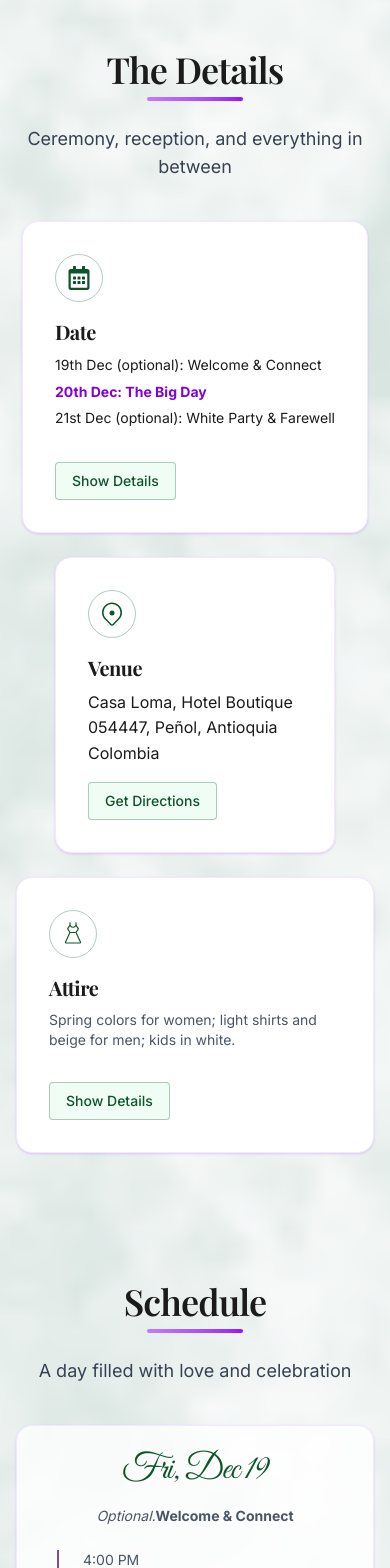
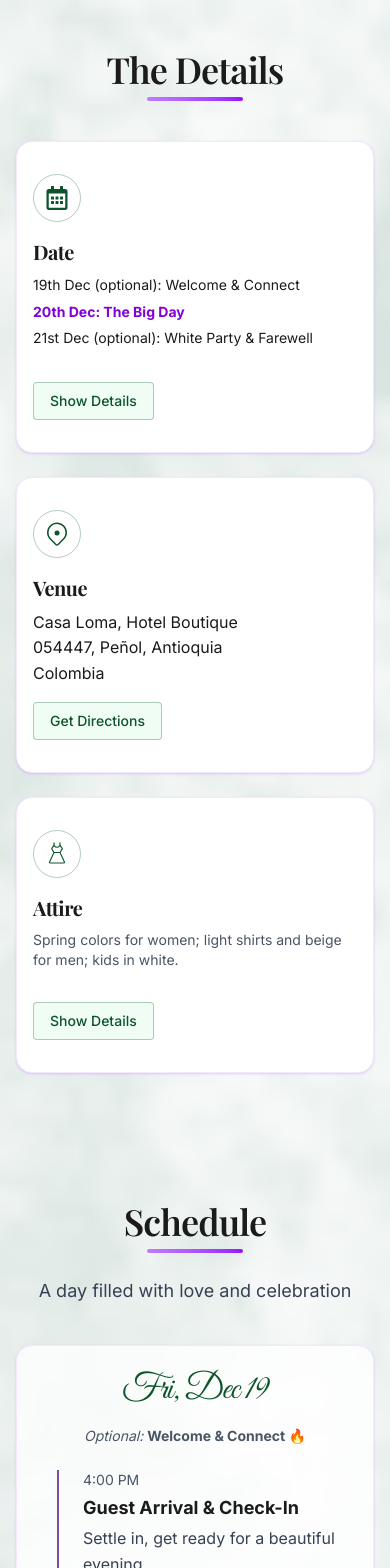
Before and after one commit to chriscloud27/maria-chris, a Next.js app: page /en in a window 390 px wide. Shown: the part 2880-4448 px from the top of the page. Built offline with nearby package versions, Linux system fonts and the light colour scheme; a web font is replaced by a local one.

Commit message:
feat(text): changed texts

```diff
--- a/src/components/Details.tsx
+++ b/src/components/Details.tsx
@@ -10,11 +10,11 @@ export function Details() {
       <div className="text-center mb-10">
         <h2 className="text-4xl font-serif font-semibold mb-2">{t("title")}</h2>
         <div className="w-24 h-1 bg-gradient-to-r from-purple-400 to-purple-600 mx-auto rounded-full mb-6"></div>
-        <p className="text-lg text-gray-700">{t("subtitle")}</p>
+        {/* <p className="text-lg text-gray-700">{t("subtitle")}</p> */}
       </div>
   <div className="container mx-auto px-4 flex flex-col md:flex-row gap-6 justify-center items-stretch">
         {/* Date Card */}
-  <div className="flex-1 bg-white rounded-2xl shadow shadow-purple-500/20 hover:shadow-purple-500/40 transition-all duration-300 border border-purple-100 p-8 flex flex-col justify-between items-start min-w-[280px] max-w-sm mx-auto">
+  <div className="flex-1 bg-white rounded-2xl shadow shadow-purple-500/20 hover:shadow-purple-500/40 transition-all duration-300 border border-purple-100 p-8 flex flex-col justify-between items-start w-full max-w-sm mx-auto px-4 sm:px-0">
           <div className="mb-4 flex items-center justify-center w-12 h-12 rounded-full border border-green-900/30">
             <FaRegCalendarAlt className="text-green-900 text-2xl" />
           </div>
@@ -35,7 +35,7 @@ export function Details() {
           </div>
         </div>
         {/* Venue Card */}
-  <div className="flex-1 bg-white rounded-2xl shadow shadow-purple-500/20 hover:shadow-purple-500/40 transition-all duration-300 border border-purple-100 p-8 flex flex-col justify-between items-start min-w-[280px] max-w-sm mx-auto">
+  <div className="flex-1 bg-white rounded-2xl shadow shadow-purple-500/20 hover:shadow-purple-500/40 transition-all duration-300 border border-purple-100 p-8 flex flex-col justify-between items-start w-full max-w-sm mx-auto px-4 sm:px-0">
           <div className="mb-4 flex items-center justify-center w-12 h-12 rounded-full border border-green-900/30">
             <GoLocation className="text-green-900 text-2xl" />
           </div>
@@ -51,7 +51,7 @@ export function Details() {
           </div>
         </div>
         {/* Attire Card */}
-  <div className="flex-1 bg-white rounded-2xl shadow shadow-purple-500/20 hover:shadow-purple-500/40 transition-all duration-300 border border-purple-100 p-8 flex flex-col justify-between items-start min-w-[280px] max-w-sm mx-auto">
+  <div className="flex-1 bg-white rounded-2xl shadow shadow-purple-500/20 hover:shadow-purple-500/40 transition-all duration-300 border border-purple-100 p-8 flex flex-col justify-between items-start w-full max-w-sm mx-auto px-4 sm:px-0">
           <div className="mb-4 flex items-center justify-center w-12 h-12 rounded-full border border-green-900/30">
             <PiDressLight className="text-green-900 text-2xl" />
           </div>
--- a/src/components/LocationExcursions.tsx
+++ b/src/components/LocationExcursions.tsx
@@ -119,6 +119,11 @@ export const LocationExcursions = () => {
                   className="hover:scale-105 transition-transform duration-500"
                 ></iframe>
               </div>
+
+              {/* Warning / accessibility note about the road */}
+              <div className="p-4 bg-white/70 border-t border-purple-100 text-sm text-gray-700">
+                <strong>{tLocation('roadWarningPrefix')}</strong> {tLocation('roadWarning')}
+              </div>
               {/* Purple overlay border on hover */}
               <div className="absolute inset-0 border-4 border-transparent hover:border-purple-400/50 transition-colors duration-300 pointer-events-none rounded-b-2xl"></div>
             </div>
--- a/src/messages/de.json
+++ b/src/messages/de.json
@@ -29,7 +29,9 @@
       "name": "Casa Loma, Hotel Boutique",
       "address": "054447, Peñol, Antioquia, Kolumbien"
     },
-    "intro": "Im Herzen von Antioquia gelegen, nur zwei Stunden von Medellín entfernt, ist Guatapé Kolumbiens farbenfrohstes Dorf – eine lebendige Leinwand aus lebhaften Häusern, charmanten Zócalos und atemberaubenden Seeblicken. Am Ufer des Peñol-Guatapé-Stausees und nur 10 km von der imposanten Piedra del Peñol entfernt gelegen, bietet diese malerische Stadt endlose Abenteuer, vom Kajakfahren und Wakesurfen bis hin zum Erklimmen der berühmten 700 Stufen für Panorama-Bergblicke. Nach einem Tag voller Erkundungen entspannen Sie sich mit authentischen antioquianischen Aromen und tropischen Cocktails, während die Sonne über dem Wasser untergeht."
+    "intro": "Im Herzen von Antioquia gelegen, nur zwei Stunden von Medellín entfernt, ist Guatapé Kolumbiens farbenfrohstes Dorf – eine lebendige Leinwand aus lebhaften Häusern, charmanten Zócalos und atemberaubenden Seeblicken. Am Ufer des Peñol-Guatapé-Stausees und nur 10 km von der imposanten Piedra del Peñol entfernt gelegen, bietet diese malerische Stadt endlose Abenteuer, vom Kajakfahren und Wakesurfen bis hin zum Erklimmen der berühmten 700 Stufen für Panorama-Bergblicke. Nach einem Tag voller Erkundungen entspannen Sie sich mit authentischen antioquianischen Aromen und tropischen Cocktails, während die Sonne über dem Wasser untergeht.",
+    "roadWarningPrefix": "Bitte beachten:",
+    "roadWarning": "Die Straße ist möglicherweise nicht für jedes Auto geeignet. Fahrzeuge sollten eine höhere Bodenfreiheit haben oder ein 4x4 sein, um passieren zu können."
   },
   "hotels": {
     "title": "Hotel Optionen",
@@ -267,7 +269,7 @@
       ,
       {
         "question": "Was sollte ich einpacken?",
-        "answer": "Bequeme Schuhe (keine High Heels — es gibt Gras und viel zu laufen) und Badebekleidung."
+        "answer": "Badebekleidung, bequeme Schuhe (keine High Heels — es gibt Gras und viel zu laufen), warme Kleidung für die Nacht, da es kühl werden kann, Kleidung für Yoga/Sport und gute Energie."
       },
       {
         "question": "Was mitbringen?",
@@ -337,7 +339,7 @@
     "days": [
       {
         "dateLabel": "Fr, 19. Dez",
-        "subtitle": "<i>Optional. Wenn ihr möchtet - </i><b>Begrüßung & Verbindung",
+        "subtitle": "<i>Optional: </i><b>Begrüßung & Verbindung 🔥</b>",
         "events": [
           {
             "time": "16:00 Uhr",
@@ -358,7 +360,7 @@
       },
       {
         "dateLabel": "Sa, 20. Dez",
-  "subtitle": "<b>Der Große Tag</b>",
+  "subtitle": "<b>Der Große Tag 🪨🌬️</b>",
         "events": [
           {
             "time": "14:00 Uhr",
@@ -379,7 +381,7 @@
       },
       {
         "dateLabel": "So, 21. Dez",
-  "subtitle": "<i>Optional. Wenn ihr möchtet - </i><b>Weiße Party & Abschied</b>",
+  "subtitle": "<i>Optional: </i><b>Weiße Party & Abschied 💧</b>",
         "events": [
           {
             "time": "11:00 Uhr",
--- a/src/messages/en.json
+++ b/src/messages/en.json
@@ -29,7 +29,9 @@
       "name": "Casa Loma, Hotel Boutique",
       "address": "054447, Peñol, Antioquia, Colombia"
     },
-    "intro": "Nestled in the heart of Antioquia, just two hours from Medellín, Guatapé is Colombia's most colorful village — a living canvas of vibrant houses, charming zócalos, and breathtaking lake views. Set on the shores of the Peñol-Guatapé Reservoir and only 10 km from the towering Piedra del Peñol, this picturesque town offers endless adventures, from kayaking and wake surfing to climbing the famous 700 steps for panoramic mountain vistas. After a day of exploring, unwind with authentic Antioquian flavors and tropical cocktails as the sun sets over the water."
+    "intro": "Nestled in the heart of Antioquia, just two hours from Medellín, Guatapé is Colombia's most colorful village — a living canvas of vibrant houses, charming zócalos, and breathtaking lake views. Set on the shores of the Peñol-Guatapé Reservoir and only 10 km from the towering Piedra del Peñol, this picturesque town offers endless adventures, from kayaking and wake surfing to climbing the famous 700 steps for panoramic mountain vistas. After a day of exploring, unwind with authentic Antioquian flavors and tropical cocktails as the sun sets over the water.",
+    "roadWarningPrefix": "Please note:",
+    "roadWarning": "The road may not be suitable for every car. Vehicles should have higher clearance or be 4x4 to pass."
   },
   "travelTips": {
     "bestTime": {
@@ -267,7 +269,7 @@
       ,
       {
         "question": "What should I pack?",
-        "answer": "Swimmers, comfortable shoes (no heels — there will be grass and a lot of walking), warm clothes, clothes for yoga/sports, and good energy."
+        "answer": "Swimmers, comfortable shoes (no heels — there will be grass and a lot of walking), warm clothes for the night as it will be chill, clothes for yoga/sports, and good energy."
       },
       {
         "question": "What to bring?",
@@ -337,7 +339,7 @@
     "days": [
       {
         "dateLabel": "Fri, Dec 19",
-    "subtitle": "<i>Optional.</i><b>Welcome & Connect</b>",
+    "subtitle": "<i>Optional: </i><b>Welcome & Connect 🔥</b>",
         "events": [
           {
             "time": "4:00 PM",
@@ -358,7 +360,7 @@
       },
       {
         "dateLabel": "Sat, Dec 20",
-        "subtitle": "<b>The Big Day</b>",
+        "subtitle": "<b>The Big Day 🪨🌬️</b>",
         "events": [
           {
             "time": "2:00 PM",
@@ -379,7 +381,7 @@
       },
       {
         "dateLabel": "Sun, Dec 21",
-  "subtitle": "<i>Optional.</i><b>White Party & Farewell</br>",
+  "subtitle": "<i>Optional: </i><b>White Party & Farewell 💧</br>",
         "events": [
           {
             "time": "11:00 AM",
```
Also changed, not shown: src/components/Attire.tsx (+6 -6 lines), src/messages/es.json (+8 -6 lines).
